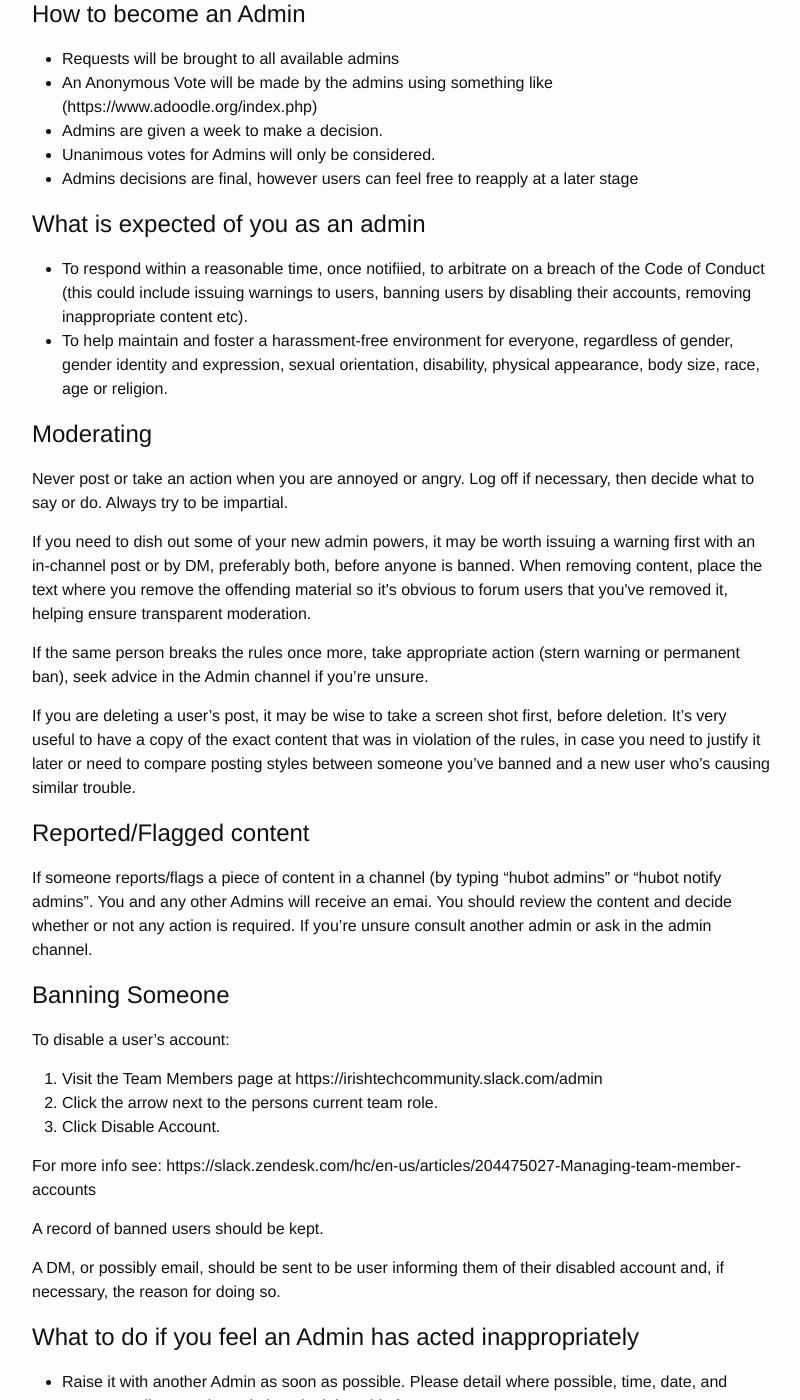
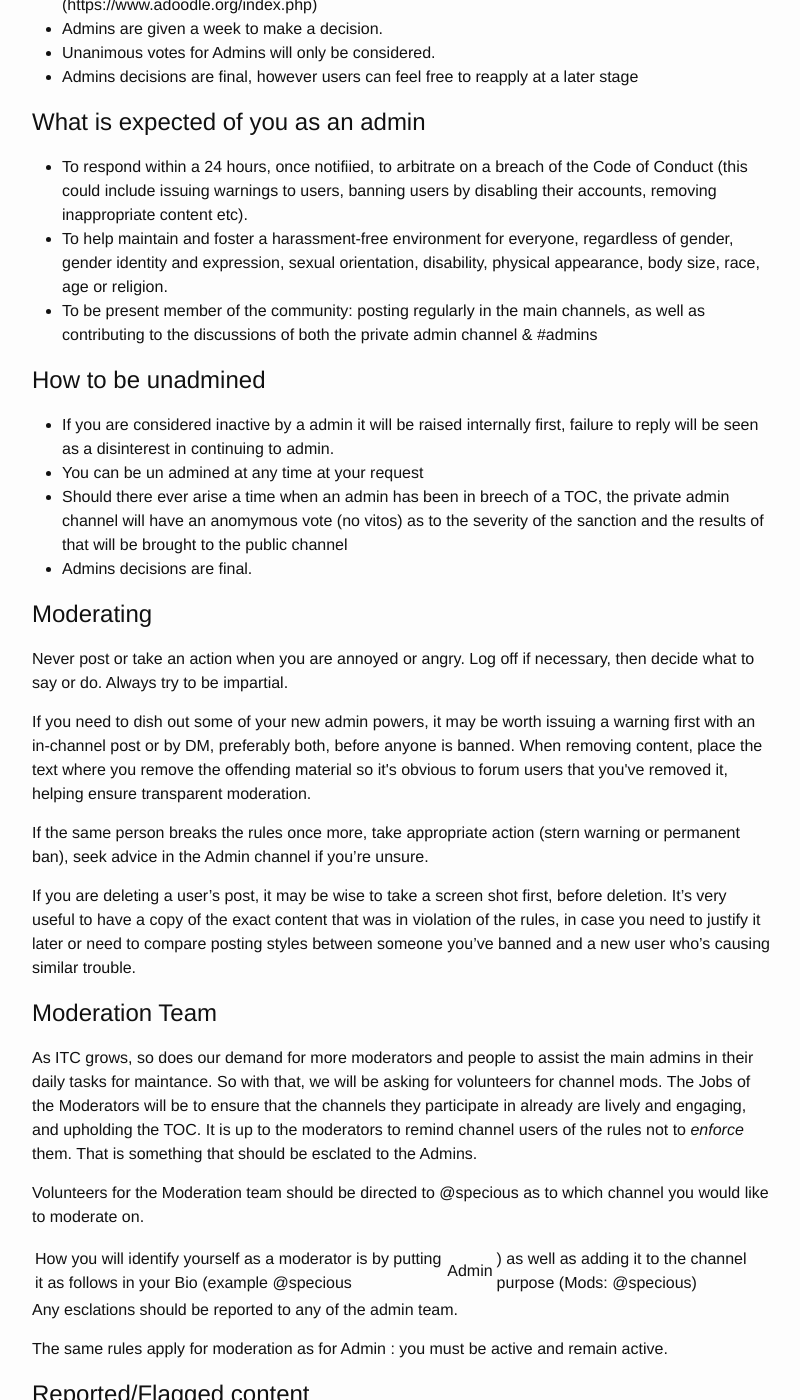
Before and after one commit to IrishTechCommunity/irishtechcommunity.github.io, a Jekyll site: the page built from adminguide.md, in a window 1280 px wide and 1400 px high, scrolled down 299 px. Shown: the whole window, without its empty margins (238-1038 px from the left). Built offline with Jekyll 4.4.1, drawn with Linux system fonts in a browser that asks for light colours; a script that is not in the unit is left out; some of the changed text lies outside the part shown.

Commit message:
Adminguide2017.md
Update of general admin guide with the addition of moderation team

```diff
--- a/adminguide.md
+++ b/adminguide.md
@@ -17,8 +13,17 @@ permalink: /adminguide/
 - Admins decisions are final, however users can feel free to reapply at a later stage
 
 # What is expected of you as an admin
-- To respond within a reasonable time, once notifiied, to arbitrate on a breach of the Code of Conduct (this could include issuing warnings to users, banning users by disabling their accounts, removing inappropriate content etc).
+- To respond within a 24 hours, once notifiied, to arbitrate on a breach of the Code of Conduct (this could include issuing warnings to users, banning users by disabling their accounts, removing inappropriate content etc).
 - To help maintain and foster a harassment-free environment for everyone, regardless of gender, gender identity and expression, sexual orientation, disability, physical appearance, body size, race, age or religion.
+- To be present member of the community: posting regularly in the main channels, as well as contributing to the discussions of both the private admin channel & #admins
+
+# How to be unadmined
+
+- If you are considered inactive by a admin it will be raised internally first, failure to reply will be seen as a disinterest in continuing to admin.
+- You can be un admined at any time at your request
+- Should there ever arise a time when an admin has been in breech of a TOC, the private admin channel will have an anomymous vote (no vitos) as to the severity of the sanction and the results of that will be brought to the public channel
+- Admins decisions are final.
+
 
 # Moderating
 
@@ -30,6 +35,18 @@ If you need to dish out some of your new admin powers, it may be worth issuing a
 If the same person breaks the rules once more, take appropriate action (stern warning or permanent ban), seek advice in the Admin channel if you're unsure.
 
 If you are deleting a user's post, it may be wise to take a screen shot first, before deletion. It's very useful to have a copy of the exact content that was in violation of the rules, in case you need to justify it later or need to compare posting styles between someone you've banned and a new user who's causing similar trouble.
+
+# Moderation Team
+
+As ITC grows, so does our demand for more moderators and people to assist the main admins in their daily tasks for maintance. So with that, we will be asking for volunteers for channel mods. The Jobs of the Moderators will be to ensure that the channels they participate in already are lively and engaging, and upholding the TOC. It is up to the moderators to remind channel users of the rules not to *enforce* them. That is something that should be esclated to the Admins.
+
+Volunteers for the Moderation team should be directed to @specious as to which channel you would like to moderate on.
+
+How you will identify yourself as a moderator is by putting it as follows in your Bio (example @specious |Admin|) as well as adding it to the channel purpose (Mods: @specious)
+
+Any esclations should be reported to any of the admin team.
+
+The same rules apply for moderation as for Admin : you must be active and remain active.
 
 # Reported/Flagged content
 
```
Also changed, not shown: other parts of adminguide.md (+0 -4 lines).
